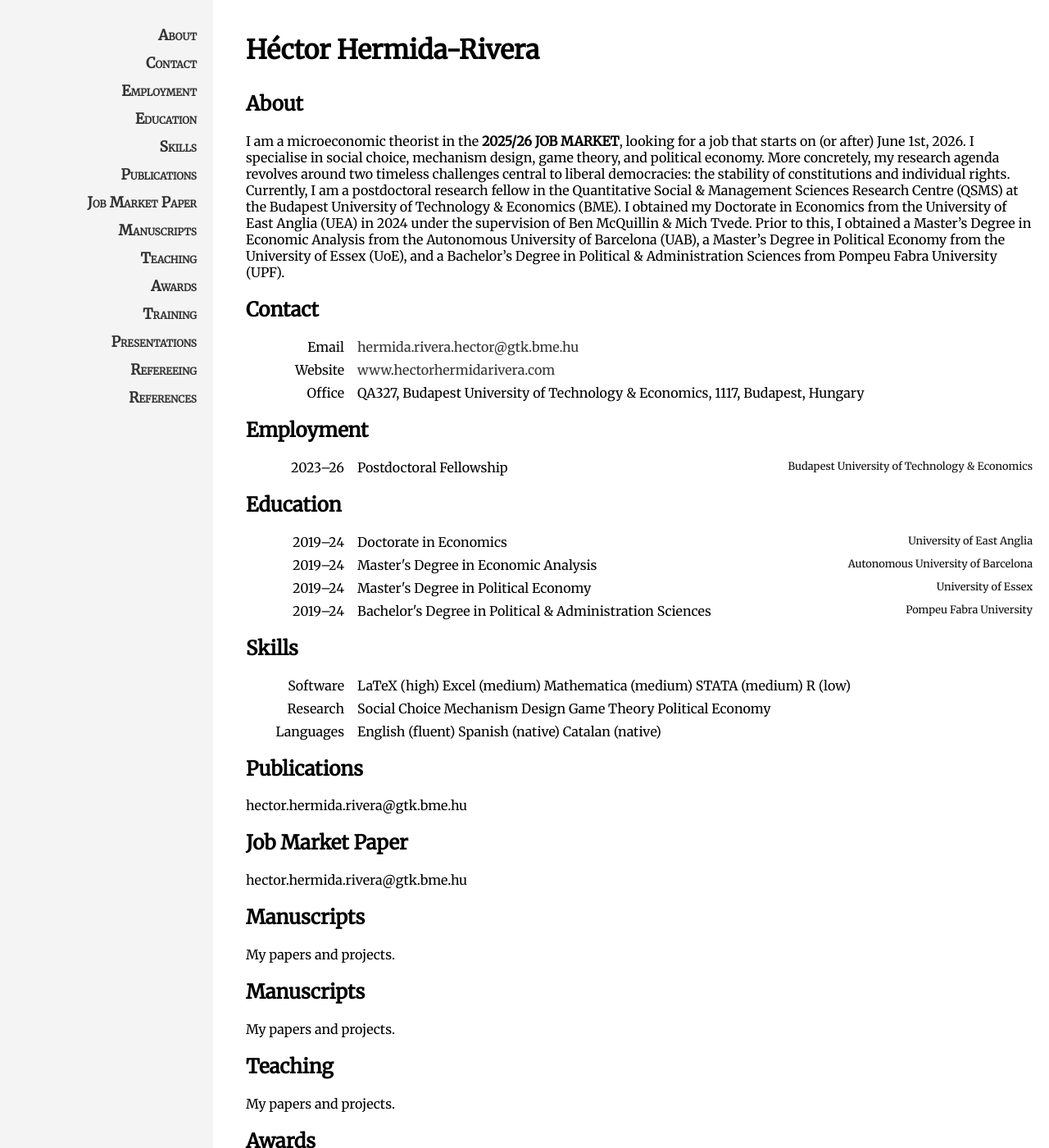
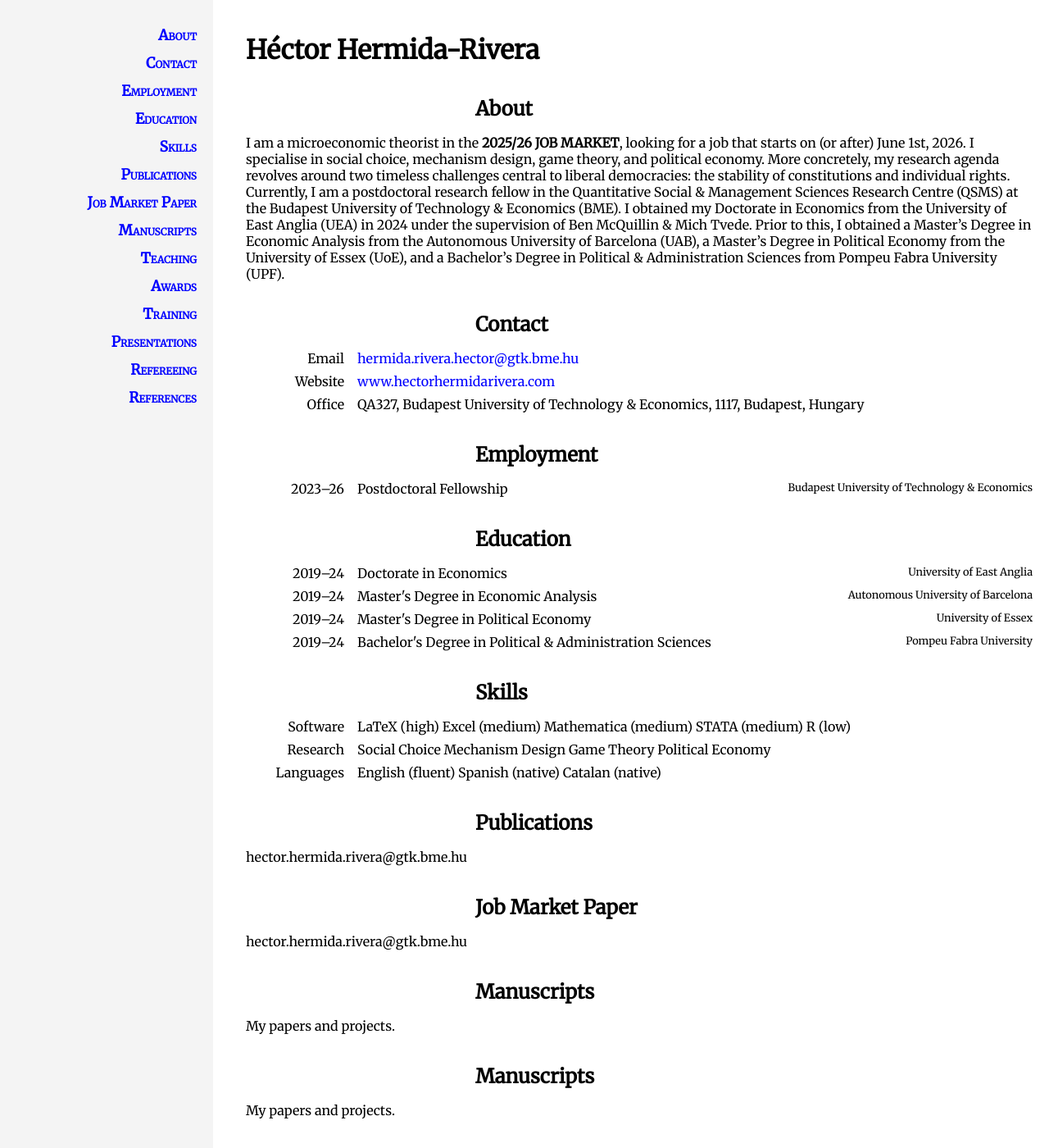
Before and after one commit to HectorHermidaRivera/hectorhermidarivera.github.io, a Jekyll site: the page built from index.md, in a window 1280 px wide and 1400 px high. Shown: the whole window at 82% size. Built offline with Jekyll 4.4.1, drawn with Linux system fonts in a browser that asks for light colours.

Commit message:
Update style.css

```diff
--- a/assets/css/style.css
+++ b/assets/css/style.css
@@ -4,6 +4,7 @@ body {
   display: flex;
 }
 
+/* Sidebar */
 .sidebar {
   width: 260px;
   position: fixed;
@@ -19,7 +20,7 @@ body {
 .sidebar a {
   display: block;
   margin: 12px 0;
-  color: #333;
+  color: #0000FF; /* LaTeX Blue */
   text-decoration: none;
   font-variant: small-caps;
   font-weight: bold;
@@ -27,9 +28,11 @@ body {
 }
 
 .sidebar a:hover {
-  color: #000;
+  color: #0000CC; /* darker hover */
+  text-decoration: underline;
 }
 
+/* Main content */
 .content {
   margin-left: 280px;
   padding: 20px;
@@ -41,7 +44,7 @@ body {
   margin-bottom: 30px;
 }
 
-/* two-column grid used across the page */
+/* Two-column layout */
 .two-column {
   display: grid;
   grid-template-columns: 120px auto;
@@ -50,52 +53,55 @@ body {
   margin-top: 10px;
 }
 
-/* FORCE non-bold in the first column (higher specificity) */
-.content .two-column .label,
+/* First column: non-bold, right aligned */
 .two-column .label {
-  font-weight: 400; /* normal */
+  font-weight: normal;
   text-align: right;
-  color: inherit;
 }
 
-/* values styling */
-.two-column .value {
-  text-align: left; /* keep the column left-aligned by default */
-}
-
+/* Second column: normal flow, left aligned */
 .two-column .value a {
-  color: #333;
+  color: #0000FF; /* LaTeX Blue */
   text-decoration: none;
 }
 
 .two-column .value a:hover {
+  color: #0000CC;
   text-decoration: underline;
 }
 
-/* fallback line utility (if used) */
-.line {
-  display: flex;
-  justify-content: space-between;
-}
-
-.line span {
-  white-space: nowrap;
-}
-
-/* fill-line: creates the hfill effect inside the right column */
+/* Fill-line for \hfill-like spacing */
 .fill-line {
   display: flex;
   justify-content: space-between;
-  width: 100%;
 }
 
 .fill-line span {
   white-space: nowrap;
 }
 
-/* make the right-hand element smaller (footnote size) */
+/* Right-aligned institution name smaller (footnotesize) */
 .fill-line span:last-child {
-  font-size: 0.8em; /* footnote-like */
-  font-weight: 400; /* ensure it's not bold */
-  opacity: 0.95;
+  font-size: 0.8em;
 }
+
+/* General link color override (for safety) */
+a {
+  color: #0000FF;
+  text-decoration: none;
+}
+
+a:hover {
+  color: #0000CC;
+  text-decoration: underline;
+}
+
+.content h2,
+.content h3,
+.content h4,
+.content h5,
+.content h6 {
+  margin-left: 280px; /* same as .content margin-left */
+  margin-top: 1.5em;
+  margin-bottom: 0.5em;
+}
```
